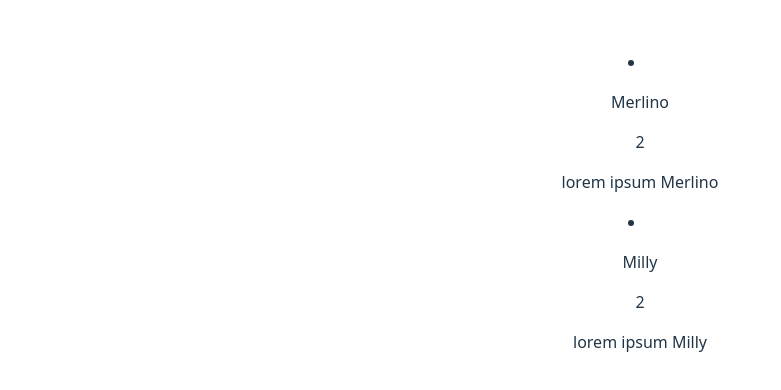
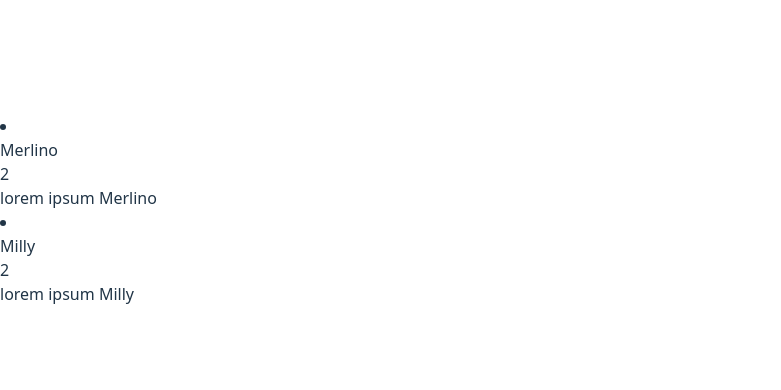
Before and after one commit to ElenaLj/reacat, a React (Vite) app: page / in a window 1280 px wide. Shown: the part 190-580 px from the top of the page, without its empty margins (0-781 px from the left). Built offline with nearby package versions, Linux system fonts and the light colour scheme.

Commit message:
add tailwind and daisyui

```diff
--- a/package.json
+++ b/package.json
@@ -11,13 +11,15 @@
   },
   "dependencies": {
     "react": "^19.1.0",
-    "react-dom": "^19.1.0"
+    "react-dom": "^19.1.0",
+    "tailwindcss": "^4.1.18"
   },
   "devDependencies": {
     "@eslint/js": "^9.29.0",
     "@types/react": "^19.1.8",
     "@types/react-dom": "^19.1.6",
     "@vitejs/plugin-react": "^4.5.2",
+    "daisyui": "^5.5.14",
     "eslint": "^9.29.0",
     "eslint-plugin-react-hooks": "^5.2.0",
     "eslint-plugin-react-refresh": "^0.4.20",
--- a/src/App.css
+++ b/src/App.css
@@ -1,48 +1,2 @@
-#root {
-  max-width: 1280px;
-  margin: 0 auto;
-  padding: 2rem;
-  text-align: center;
-}
-
-.logo {
-  height: 6em;
-  padding: 1.5em;
-  will-change: filter;
-  transition: filter 300ms;
-}
-.logo:hover {
-  filter: drop-shadow(0 0 4em yellow);
-}
-
-:nth-child(2 of .logo):hover {
-  filter: drop-shadow(0 0 4em green);
-}
-
-@keyframes logo-spin {
-  from {
-    transform: rotate(0deg);
-  }
-  to {
-    transform: rotate(360deg);
-  }
-}
-
-@keyframes logo-spin-inverted {
-  from {
-    transform: rotate(360deg);
-  }
-  to {
-    transform: rotate(0deg);
-  }
-}
-
-@media (prefers-reduced-motion: no-preference) {
-   :nth-child(1 of .logo) {
-    animation: logo-spin infinite 5s linear;
-  }
-
-   :nth-child(2 of .logo) {
-    animation: logo-spin-inverted infinite 2.5s linear;
-  }
-}
+@import "tailwindcss";
+@plugin "daisyui";
```
Also changed, not shown: 1 other file (tests, documents, lock files or other folders).
